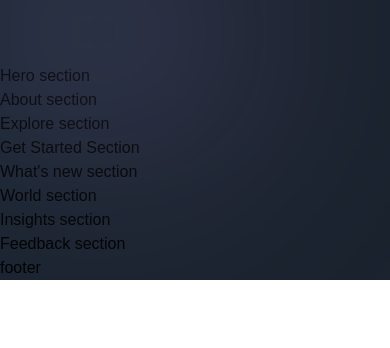
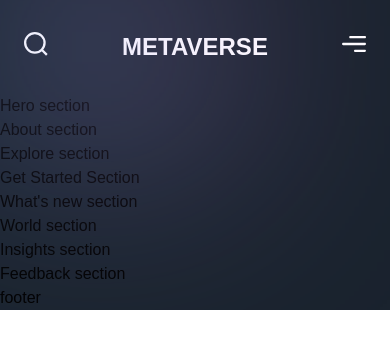
Before and after one commit to JoaoNJC/joaoMetaverse, a Next.js app: page / in a window 390 px wide. Shown: the top 348 px of the page. Built offline with nearby package versions, Linux system fonts and the light colour scheme; a web font is replaced by a local one.

Commit message:
adding search icon and  hamburger icon

```diff
--- a/components/Navbar.jsx
+++ b/components/Navbar.jsx
@@ -13,6 +13,21 @@
     className={`${styles.xPaddings} py-8 relative`}
   >
     <div className="absolute w-[50%] inset-0 gradient-01" />
+    <div className={`${styles.innerWidth} mx-auto flex justify-between gap-8`}>
+      <img
+        src="/search.svg"
+        alt="search"
+        className="w-[24px] h-[24px] object-contain"
+      />
+      <h2 className="font-extrabold text-[24px] leading-[30px] text-white">
+        METAVERSE
+      </h2>
+      <img
+        src="/menu.svg"
+        alt="menu"
+        className="w-[24px] h-[24px] object-contain"
+      />
+    </div>
   </motion.nav>
 );
 
```
